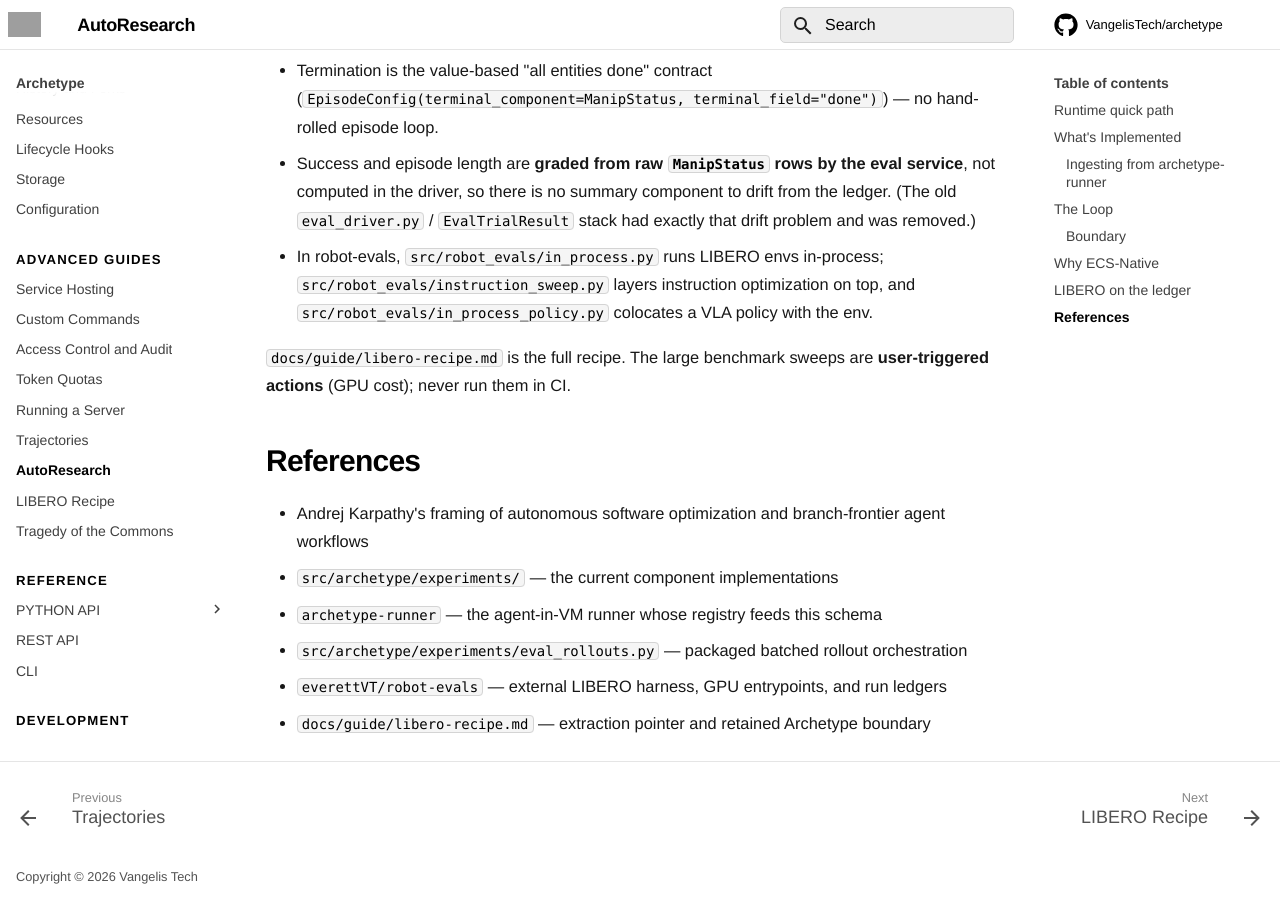
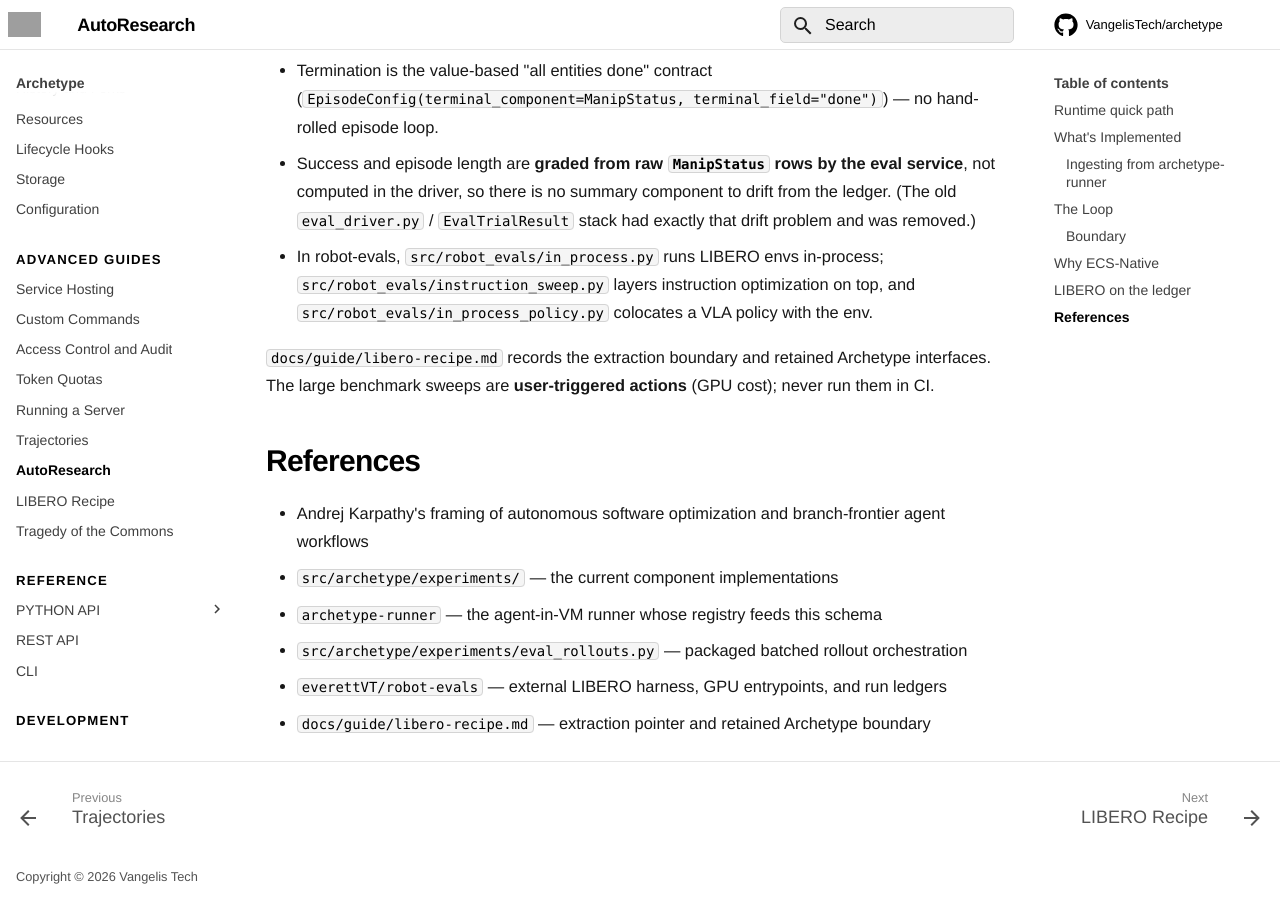
Before and after one commit to VangelisTech/archetype, an MkDocs documentation site: the page built from docs/guide/autoresearch.md, in a window 1280 px wide and 900 px high, scrolled down 4626 px. Built offline with MkDocs 1.6.1 and Material for MkDocs 9.7.7, drawn with Linux system fonts in a browser that asks for light colours; comment, search, counter and statistics services are not loaded; grey boxes are pictures that could not be loaded.

Commit message:
docs: describe the LIBERO extraction pointer

```diff
--- a/docs/guide/autoresearch.md
+++ b/docs/guide/autoresearch.md
@@ -182,8 +182,9 @@ packaged experiment services:
   top, and `src/robot_evals/in_process_policy.py` colocates a VLA policy with
   the env.
 
-`docs/guide/libero-recipe.md` is the full recipe. The large benchmark sweeps are
-**user-triggered actions** (GPU cost); never run them in CI.
+`docs/guide/libero-recipe.md` records the extraction boundary and retained
+Archetype interfaces. The large benchmark sweeps are **user-triggered actions**
+(GPU cost); never run them in CI.
 
 ## References
 
```
